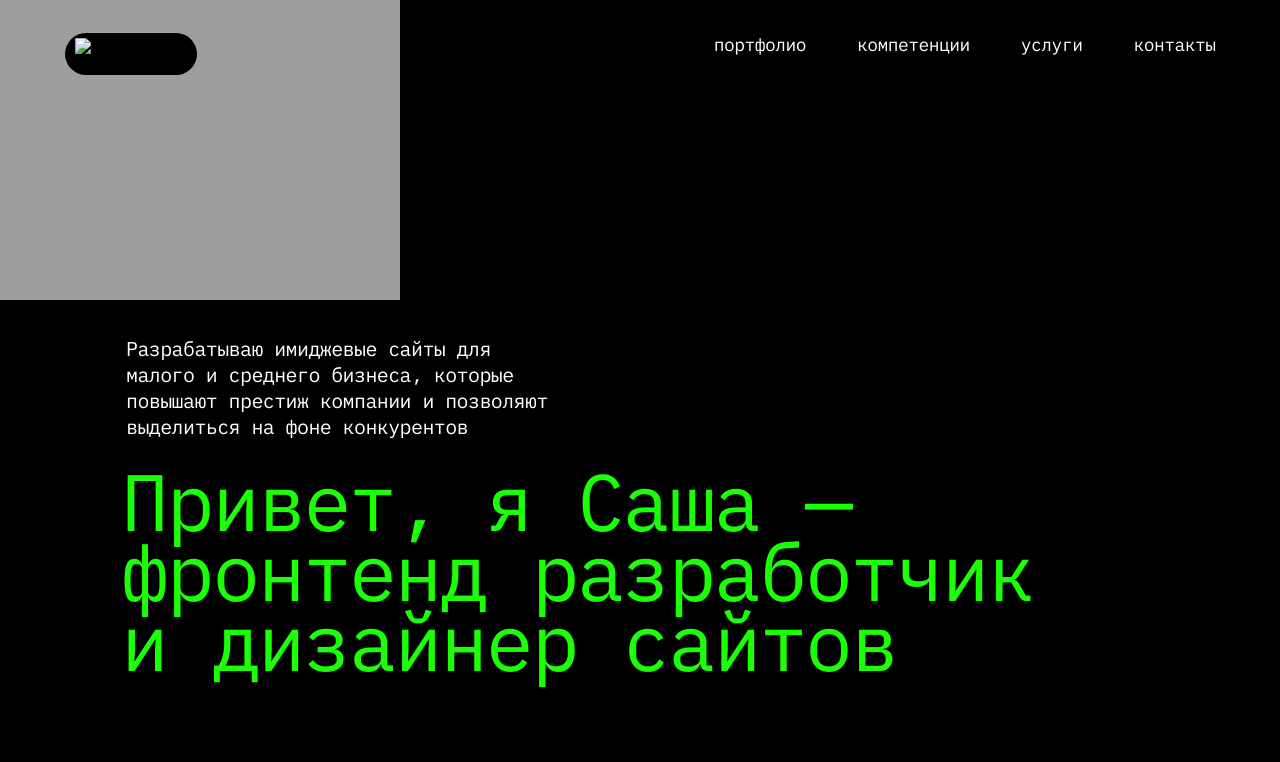
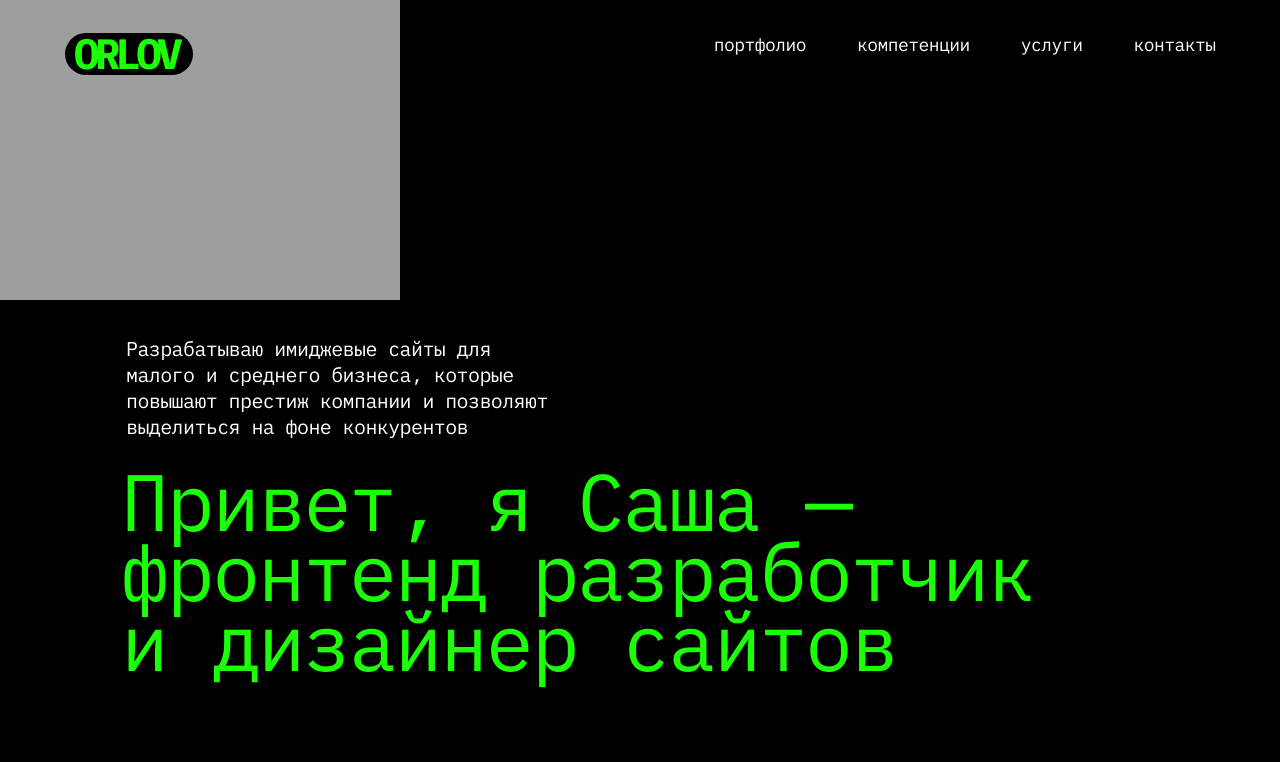
Before and after one commit to VladYevdokymov/ORLOV, a plain HTML site: page index.html in a window 1280 px wide. Shown: the top 762 px of the page. Drawn offline with Linux system fonts and the light colour scheme; the site is published under a folder, as on GitHub Pages, so addresses that start at the root find nothing.

Commit message:
Update index.html

```diff
--- a/index.html
+++ b/index.html
@@ -21,7 +21,7 @@
         <div class="container">
             <div class="header__container">
                 <div class="header-logo">
-                    <img class="header-logo__img" src="/resources/logo.png" alt="Лого сайта">
+                    <img class="header-logo__img" src="./resources/logo.png" alt="Лого сайта">
                 </div>
                 <nav class="header-nav">
                     <ul class="header-menu__list">
```
